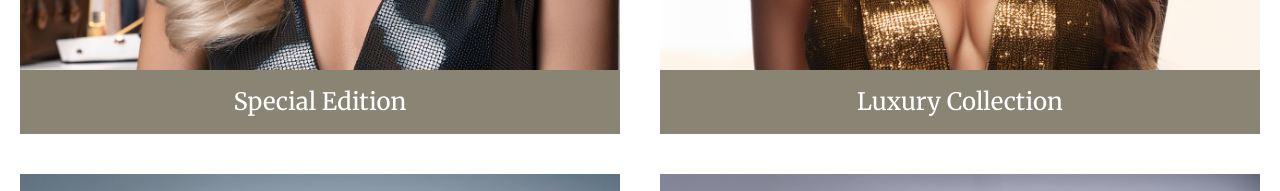
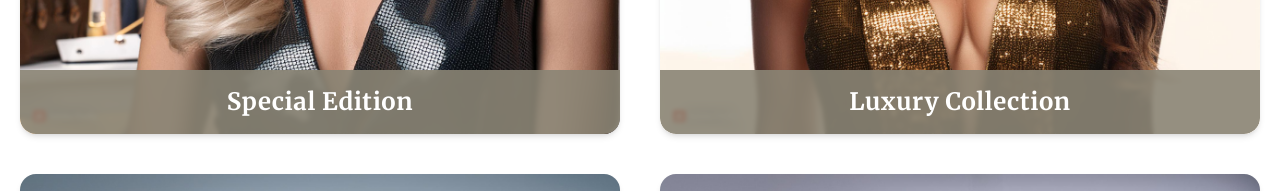
Before and after one commit to TrinhChung/GenWeb, a React (Vite) app in the folder template_fe/template_default/: page / in a window 1280 px wide. Shown: the part 1674-1865 px from the top of the page. Built offline with nearby package versions, Linux system fonts and the light colour scheme; no server answers.

Commit message:
connect logo

```diff
--- a/template_fe/template_default/src/App.tsx
+++ b/template_fe/template_default/src/App.tsx
@@ -19,6 +19,8 @@ import { checkoutAction, searchAction } from "./actions/index";
 import { shopCategoryLoader } from "./pages/Shop";
 import { loader as orderHistoryLoader } from "./pages/OrderHistory";
 import { loader as singleOrderLoader } from "./pages/SingleOrderHistory";
+import { useEffect, useState } from "react";
+import customFetch from "./axios/custom";
 
 const router = createBrowserRouter([
   {
@@ -91,6 +93,29 @@ const router = createBrowserRouter([
 ]);
 
 function App() {
+  const [logoUrl, setLogoUrl] = useState<string | null>(null);
+
+  useEffect(() => {
+    const fetchLogo = async () => {
+      try {
+        const res = await customFetch.get("/company");
+        const data = res.data;
+        setLogoUrl(data.logo_url);
+        // Đổi favicon
+        const favicon = document.querySelector("link[rel~='icon']") as HTMLLinkElement | null;
+        if (favicon && data.logo_url) {
+          favicon.href = data.logo_url.startsWith("http")
+            ? data.logo_url
+            : import.meta.env.VITE_API_URL + data.logo_url;
+        }
+      } catch (e) {
+        console.error("Could not fetch company logo", e);
+      }
+    };
+    fetchLogo();
+  }, []);
+
+
   return <RouterProvider router={router} />;
 }
 
--- a/template_fe/template_default/src/axios/custom.ts
+++ b/template_fe/template_default/src/axios/custom.ts
@@ -3,7 +3,7 @@ import axios from "axios";
 // Không cần import dotenv, không gọi dotenv.config() trong frontend
 
 const customFetch = axios.create({
-  baseURL: import.meta.env.VITE_API_URL, // Đúng cú pháp cho React
+  baseURL: import.meta.env.VITE_API_URL + "/api/", // Đúng cú pháp cho React
   headers: {
     Accept: "application/json",
   },
--- a/template_fe/template_default/src/components/CategoryItem.tsx
+++ b/template_fe/template_default/src/components/CategoryItem.tsx
@@ -1,15 +1,33 @@
 import { Link } from "react-router-dom";
 
-const CategoryItem = ({ categoryTitle, image, link } : { categoryTitle: string; image: string; link: string; }) => {
+const CategoryItem = ({
+  categoryTitle,
+  image,
+  link,
+}: {
+  categoryTitle: string;
+  image: string;
+  link: string;
+}) => {
   return (
-    <div className="w-[600px] relative max-[1250px]:w-[400px] max-[1250px]:h-[400px] max-sm:w-[300px] max-sm:h-[300px]">
+    <div className="w-[600px] relative group max-[1250px]:w-[400px] max-[1250px]:h-[400px] max-sm:w-[300px] max-sm:h-[300px] rounded-2xl overflow-hidden shadow-md hover:shadow-xl transition-shadow duration-300">
       <Link to={`/shop/${link}`}>
-      <img src={`/src/assets/${image}`} className="h-full w-full" />
-      <div className="bg-secondaryBrown text-white absolute bottom-0 w-full h-16 flex justify-center items-center max-sm:h-12">
-        <h3 className="text-2xl max-sm:text-xl">{ categoryTitle }</h3>
-      </div>
+        <img
+          src={`/src/assets/${image}`}
+          className="h-full w-full object-cover transition-all duration-300 group-hover:scale-105 group-hover:brightness-110"
+          alt={categoryTitle}
+        />
+        <div
+          className="bg-secondaryBrown/90 backdrop-blur-[2px] text-white absolute bottom-0 w-full h-16 flex justify-center items-center
+            max-sm:h-12 transition-all duration-300 group-hover:bg-gradient-to-r group-hover:from-secondaryBrown group-hover:to-[#a07c56] group-hover:shadow-lg"
+        >
+          <h3 className="text-2xl max-sm:text-xl font-semibold tracking-wide group-hover:scale-105 transition-transform duration-300">
+            {categoryTitle}
+          </h3>
+        </div>
       </Link>
     </div>
   );
 };
+
 export default CategoryItem;
```
Also changed, not shown: 1 other file (tests, documents, lock files or other folders).
